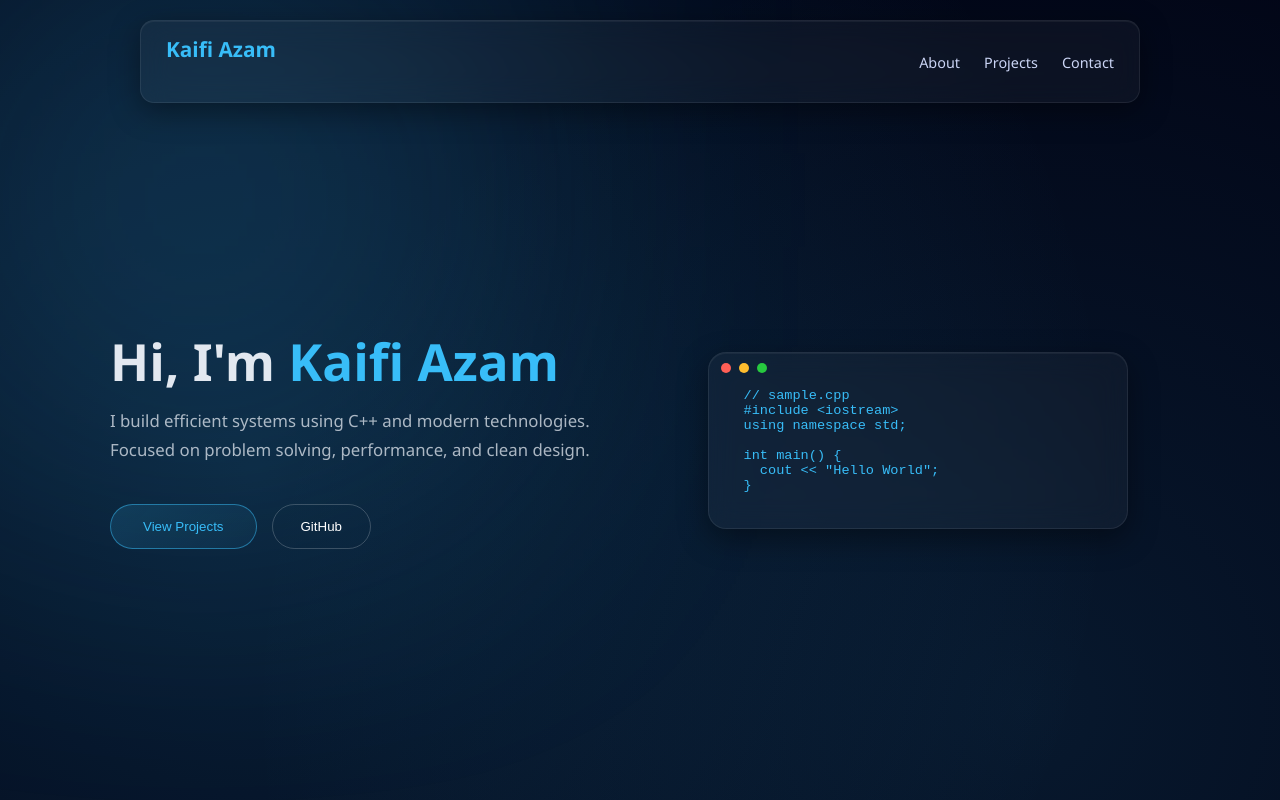
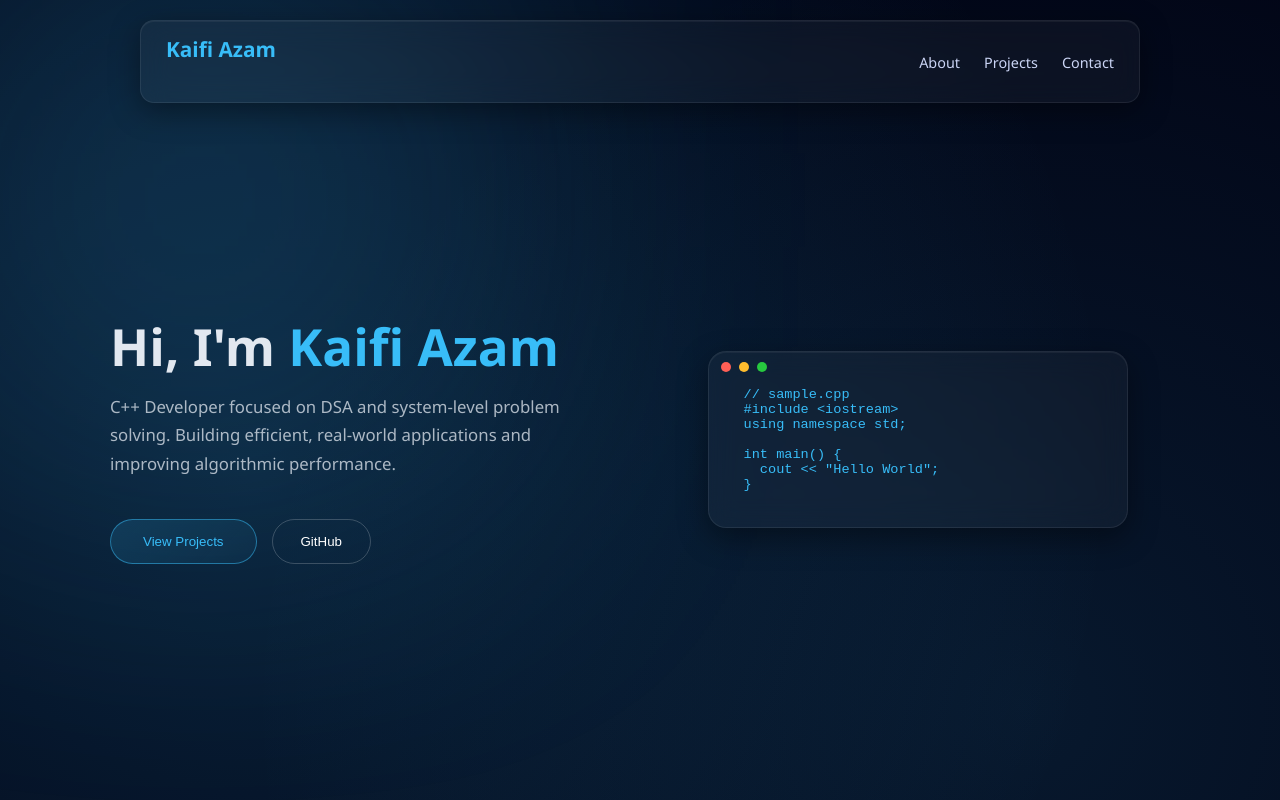
Before and after one commit to itisbot21/portfolio, a React (Vite) app: page / in a window 1280 px wide. Shown: the top 800 px of the page. Built offline with nearby package versions, Linux system fonts and the light colour scheme.

Commit message:
update hero description

```diff
--- a/src/components/Hero.jsx
+++ b/src/components/Hero.jsx
@@ -10,13 +10,13 @@ export default function Hero() {
                     </h1>
 
                     <p>
-                        I build efficient systems using C++ and modern technologies.
-                        Focused on problem solving, performance, and clean design.
+                        C++ Developer focused on DSA and system-level problem solving.
+                        Building efficient, real-world applications and improving algorithmic performance.
                     </p>
 
                     <div className="hero-buttons">
                         <button className="btn">View Projects</button>
-                        <button className="btn-outline" onClick={()=>window.open("https://github.com/itisbot21")}>GitHub</button>
+                        <button className="btn-outline" onClick={() => window.open("https://github.com/itisbot21")}>GitHub</button>
                     </div>
                 </div>
 
--- a/src/main.jsx
+++ b/src/main.jsx
@@ -1,7 +1,7 @@
 import { StrictMode } from 'react'
 import { createRoot } from 'react-dom/client'
 import "./styles/main.css";
-import App from './App.jsx'
+import App from './app.jsx'
 
 createRoot(document.getElementById('root')).render(
   <StrictMode>
```
